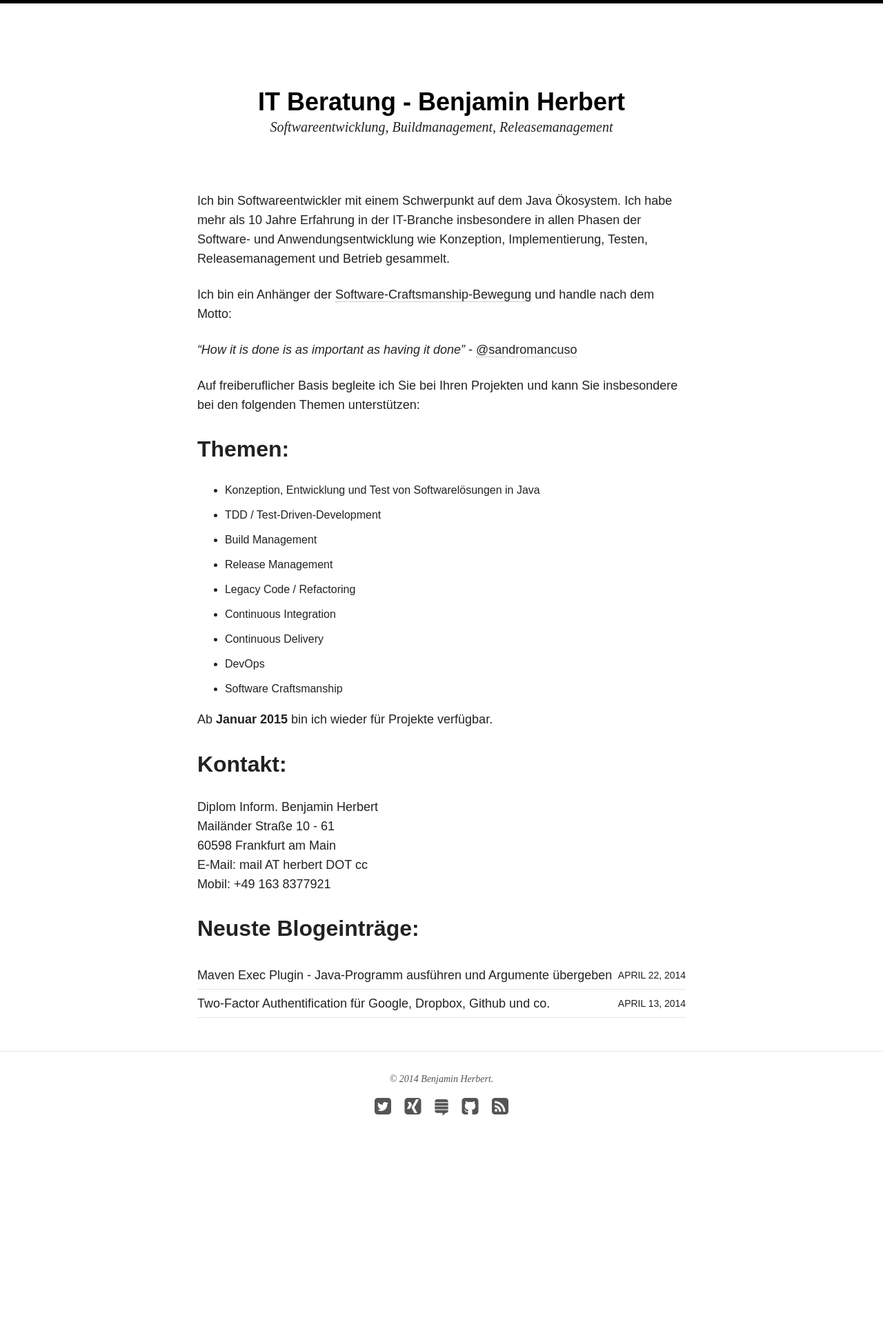
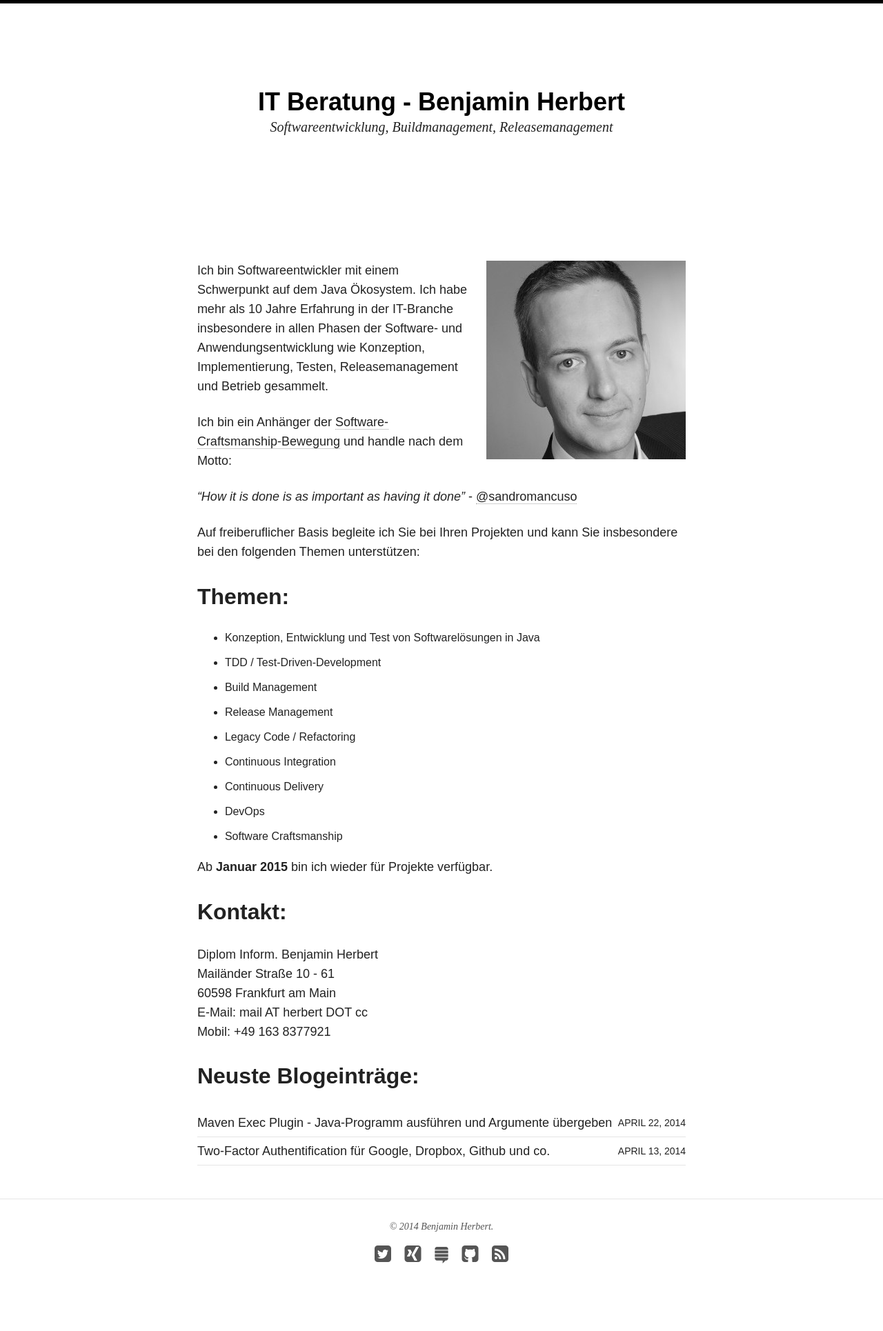
Before and after one commit to BenjaminHerbert/BenjaminHerbert.github.io, a Jekyll site: the page built from index.md, in a window 1280 px wide. Shown: the whole page at 69% size. Built offline with Jekyll 4.4.1, drawn with Linux system fonts in a browser that asks for light colours; nearby versions of some CDN libraries; before the commit the page ends 1716 px from its top, so only the background shows below that.

Commit message:
Show picture on the start page

```diff
--- a/index.md
+++ b/index.md
@@ -1,6 +1,13 @@
 ---
 layout: page
 ---
+
+# &nbsp;
+<div class="pull-right">
+
+ <img src="images/bh.jpg" alt="Foto von Benjamin Herbert"/>
+
+</div>
 
 Ich bin Softwareentwickler mit einem Schwerpunkt auf dem Java Ökosystem. Ich habe mehr als 10 Jahre Erfahrung in der IT-Branche insbesondere in allen Phasen der Software- und Anwendungsentwicklung wie Konzeption, Implementierung, Testen, Releasemanagement und Betrieb gesammelt.
 
```
Also changed, not shown: images/bh.jpg (added).
